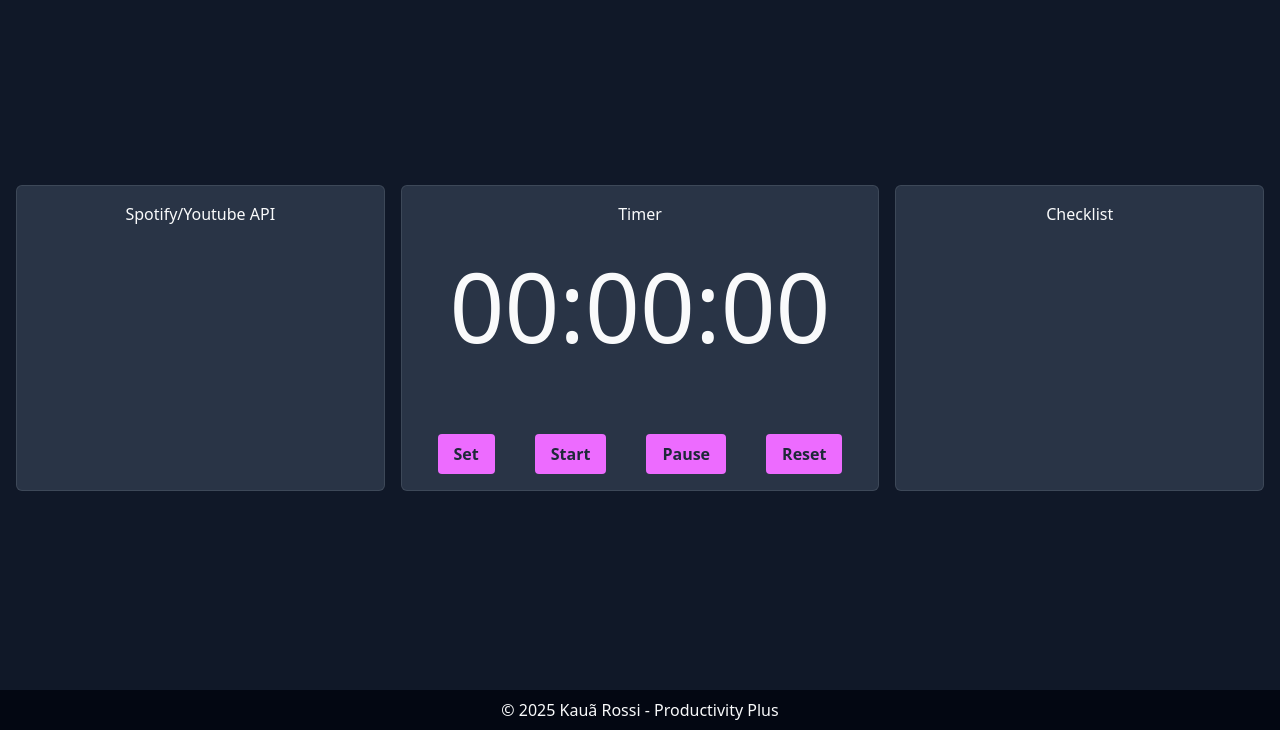
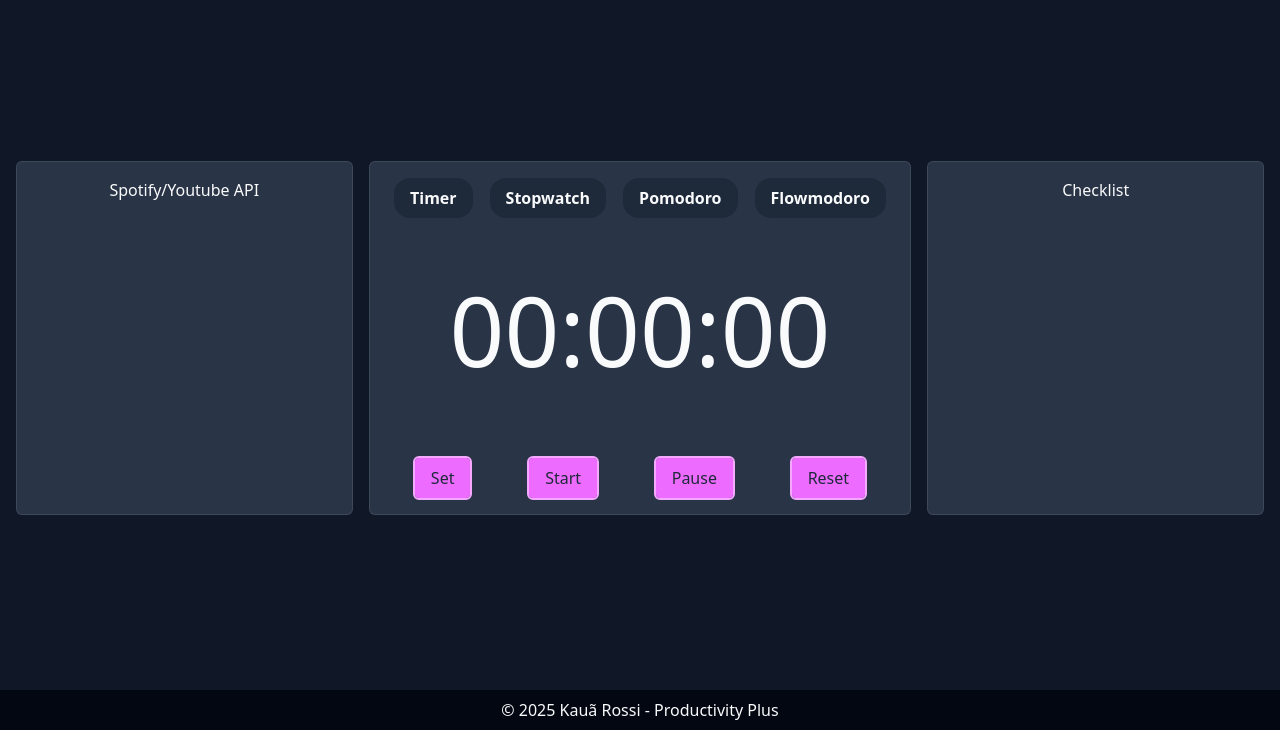
Before and after one commit to Kaua-Rossi/Productivity-Plus, a website: page index.html in a window 1280 px wide. Shown: the part 70-800 px from the top of the page. Drawn offline with nearby package versions, Linux system fonts and the light colour scheme; files that its build step writes are made by us from their sources.

Commit message:
feat: Style change and timer type buttons added
just some improve in the style and the html buttons added for future development

```diff
--- a/index.html
+++ b/index.html
@@ -28,13 +28,18 @@
                         <h2 class="box-text">Spotify/Youtube API</h2>
                     </section>
                     <section class="content-box">
-                        <h2 class="box-text">Timer</h2>
-                        <div id="timer-display" class="m-8 mb-16 pb-4 md:text-8xl text-6xl text-gray-50 text-center">00:00:00</div>
+                        <div class="mb-4 flex justify-around">
+                            <button id="timer-button" class="bg-gray-800 text-gray-50 font-bold py-2 px-4 rounded-2xl hover:bg-fuchsia-500 transition">Timer</button>
+                            <button id="stopwatch-button" class="bg-gray-800 text-gray-50 font-bold py-2 px-4 rounded-2xl hover:bg-fuchsia-500 transition">Stopwatch</button>
+                            <button id="pomodoro-button" class="bg-gray-800 text-gray-50 font-bold py-2 px-4 rounded-2xl hover:bg-fuchsia-500 transition">Pomodoro</button>
+                            <button id="flowmodoro-button" class="bg-gray-800 text-gray-50 font-bold py-2 px-4 rounded-2xl hover:bg-fuchsia-500 transition">Flowmodoro</button>
+                        </div>
+                        <div id="timer-display" class="m-16 pb-4 md:text-8xl text-6xl text-gray-50 text-center">00:00:00</div>
                         <div class="mt-4 flex justify-around">
-                            <button class="bg-fuchsia-400 text-gray-800 font-bold py-2 px-4 rounded hover:bg-fuchsia-500 transition" onclick="setTimerPopup()">Set</button>
-                            <button class="bg-fuchsia-400 text-gray-800 font-bold py-2 px-4 rounded hover:bg-fuchsia-500 transition" onclick="timerSetStatus(true)">Start</button>
-                            <button class="bg-fuchsia-400 text-gray-800 font-bold py-2 px-4 rounded hover:bg-fuchsia-500 transition" onclick="timerSetStatus(false)">Pause</button>
-                            <button class="bg-fuchsia-400 text-gray-800 font-bold py-2 px-4 rounded hover:bg-fuchsia-500 transition" onclick="timerReset()">Reset</button>
+                            <button class="bg-fuchsia-400 text-gray-800 font-medium py-2 px-4 rounded outline-2 outline-fuchsia-300 hover:bg-fuchsia-500 transition" onclick="setTimerPopup()">Set</button>
+                            <button class="bg-fuchsia-400 text-gray-800 font-medium py-2 px-4 rounded outline-2 outline-fuchsia-300 hover:bg-fuchsia-500 transition" onclick="timerSetStatus(true)">Start</button>
+                            <button class="bg-fuchsia-400 text-gray-800 font-medium py-2 px-4 rounded outline-2 outline-fuchsia-300 hover:bg-fuchsia-500 transition" onclick="timerSetStatus(false)">Pause</button>
+                            <button class="bg-fuchsia-400 text-gray-800 font-medium py-2 px-4 rounded outline-2 outline-fuchsia-300 hover:bg-fuchsia-500 transition" onclick="timerReset()">Reset</button>
                         </div>
                     </section>
                     <section class="content-box">
```
